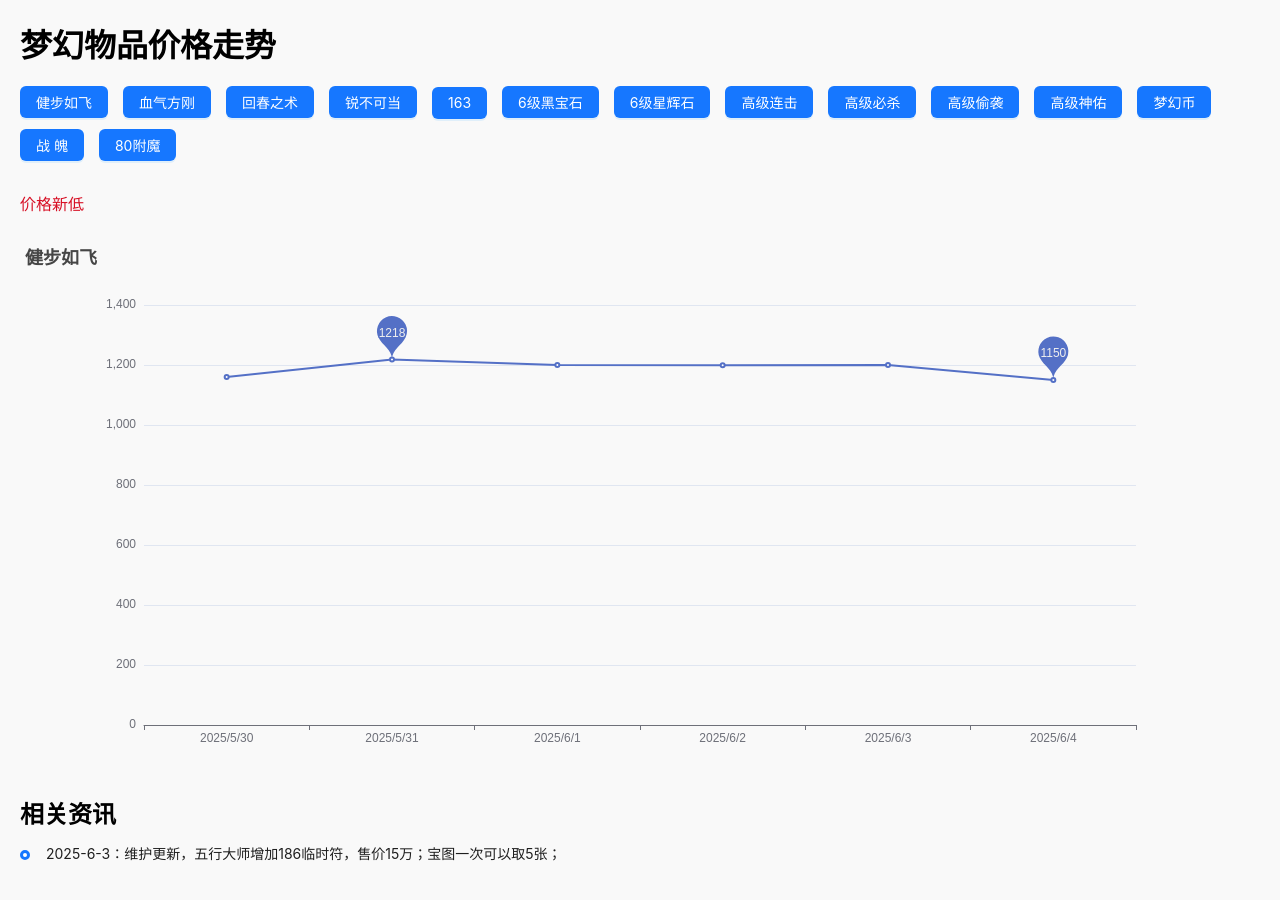
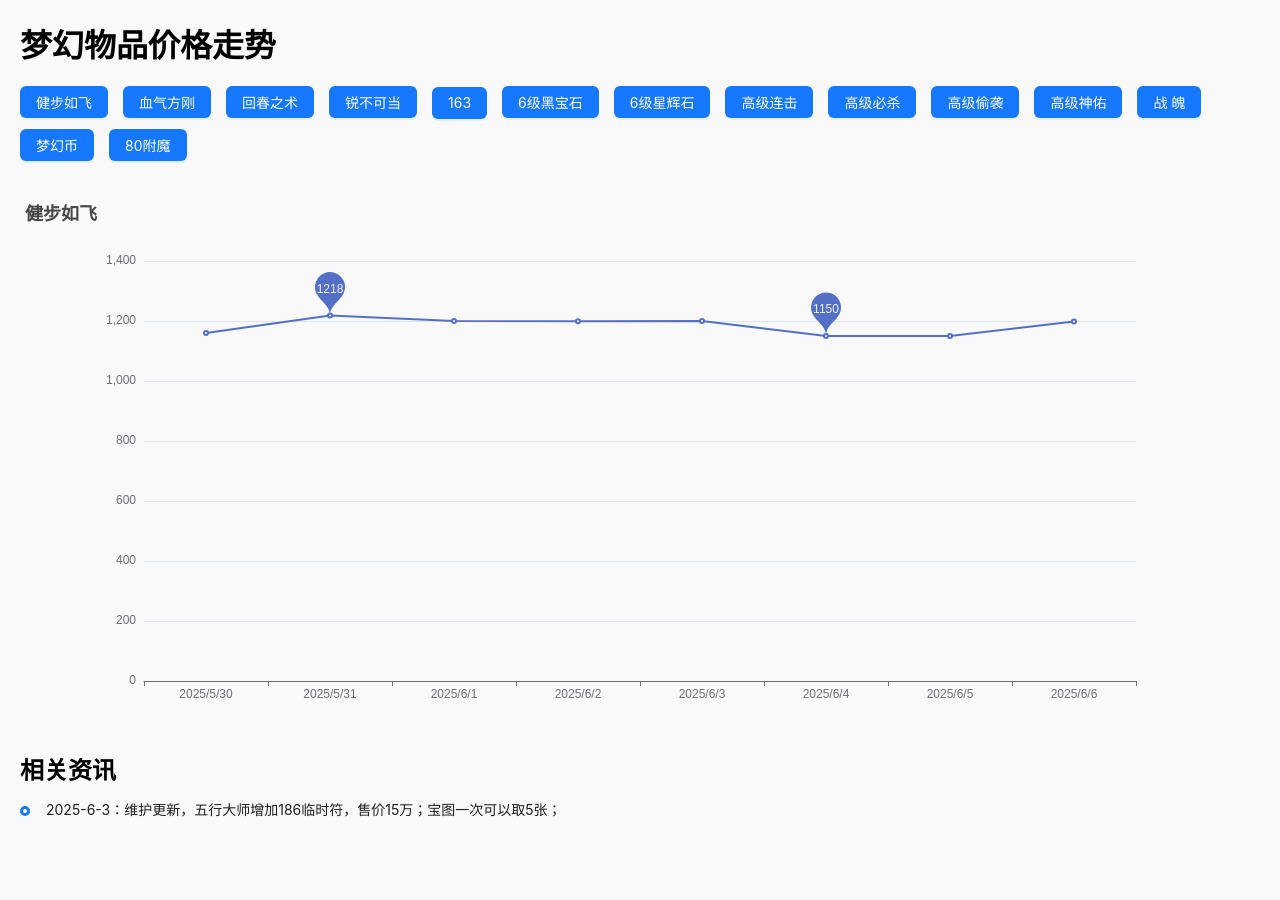
Before and after one commit to wangzhuang1/zhonglingshi, a React (Vite) app: page / in a window 1280 px wide. Shown: the top 900 px of the page. Built offline with nearby package versions, Linux system fonts and the light colour scheme.

Commit message:
更新书记

```diff
--- a/src/data/price.ts
+++ b/src/data/price.ts
@@ -1,92 +1,140 @@
-const time = ['2025/5/30', '2025/5/31', '2025/6/1', '2025/6/2', '2025/6/3', '2025/6/4'];
+const time = [
+    '2025/5/30', '2025/5/31', '2025/6/1', '2025/6/2', '2025/6/3',
+    '2025/6/4', '2025/6/5', '2025/6/6',
+];
 const jianbu = {
     title: '健步如飞',
     time,
-    price: [1160, 1218, 1200, 1199, 1200, 1150]
+    price: [
+        1160, 1218, 1200, 1199, 1200,
+        1150, 1150, 1198
+    ]
 }
 
 const xueqi = {
     title: '血气方刚',
     time,
-    price: [236, 239, 239, 230, 246, 246]
+    price: [
+        236, 239, 239, 230, 246,
+        246, 238, 228
+    ]
 }
 const huichun = {
     title: '回春之术',
     time,
-    price: [108, 107, 107, 105, 106, 106]
+    price: [
+        108, 107, 107, 105, 106,
+        106, 105, 105
+    ]
 }
 
 const ruibu = {
     title: '锐不可当',
     time,
-    price: [399, 395, 395, 395, 395, 394]
+    price: [
+        399, 395, 395, 395, 395,
+        394, 394, 392
+    ]
 }
 
 const y63 = {
     title: '163',
     time,
-    price: [718, 739, 719, 719, 719, 718]
+    price: [
+        718, 739, 719, 719, 719,
+        718, 716, 718
+    ]
 }
 
 const heibaoshi = {
     title: '6级黑宝石',
     time,
-    price: [39, 38, 39, 38, 38, 37]
+    price: [
+        39, 38, 39, 38, 38,
+        37, 38, 37
+    ]
 }
 
 const xinghuishi = {
     title: '6级星辉石',
     time,
-    price: [286, 288, 290, 291, 292, 290]
+    price: [
+        286, 288, 290, 291, 292,
+        290, 285, 283
+    ]
 }
 
 const gaolian = {
     title: '高级连击',
     time,
-    price: [392, 390, 386, 368, 379, 369]
+    price: [
+        392, 390, 386, 368, 379,
+        369, 370, 369
+    ]
 }
 
 const gaobi = {
     title: '高级必杀',
     time,
-    price: [379, 373, 377, 376, 379, 369]
+    price: [
+        379, 373, 377, 376, 379,
+        369, 370, 367
+    ]
 }
 
 const gaotou = {
     title: '高级偷袭',
     time,
-    price: [386, 380, 380, 379, 380, 379]
+    price: [
+        386, 380, 380, 379, 380,
+        379, 372, 373
+    ]
 }
 
 const gaoshen = {
     title: '高级神佑',
     time,
-    price: [95, 93, 105, 105, 106, 97]
-}
-
-
-const MHB = {
-    title: '梦幻币',
-    time,
-    price: [231, 230, 228, 228, 229, 226]
+    price: [
+        95, 93, 105, 105, 106,
+        97, 97, 100
+    ]
 }
 
 const zhanpo = {
     title: '战魄',
     time,
-    price: [232, 231, 229, 232, 231, 229]
+    price: [
+        232, 231, 229, 232, 231,
+        229, 233, 233
+    ]
 }
+
+const MHB = {
+    title: '梦幻币',
+    time,
+    price: [
+        231, 230, 228, 228, 229,
+        226, 226, 228
+    ]
+}
+
+
 
 const fumo80 = {
     title: '80附魔',
     time,
-    price: [930, 930, 920, 910, 910, 910]
+    price: [
+        930, 930, 920, 910, 910,
+        910, 910, 910
+    ]
 }
 
 
 
 const btnArr = [
-    jianbu, xueqi, huichun, ruibu, y63, heibaoshi, xinghuishi, gaolian, gaobi, gaotou, gaoshen, MHB, zhanpo, fumo80
+    jianbu, xueqi, huichun, ruibu, y63,
+    heibaoshi, xinghuishi, gaolian, gaobi, gaotou,
+    gaoshen, zhanpo, MHB, fumo80
 ]
 
 export default btnArr;
```
